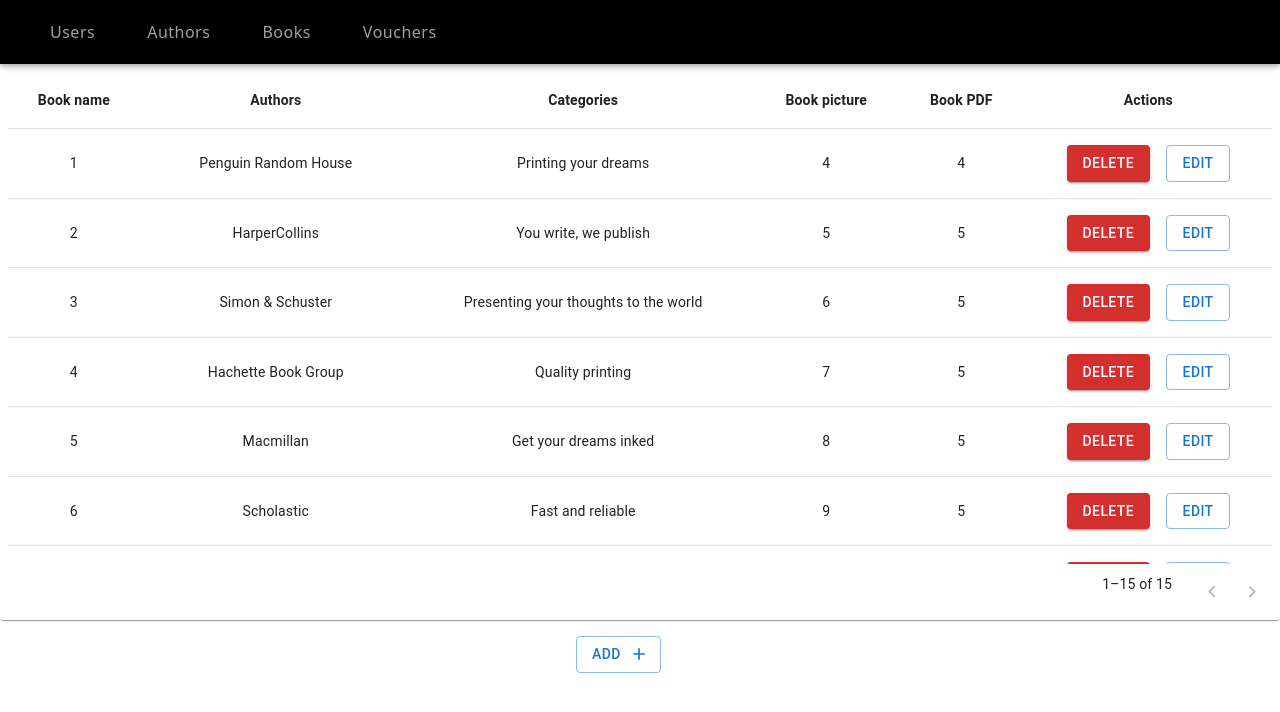
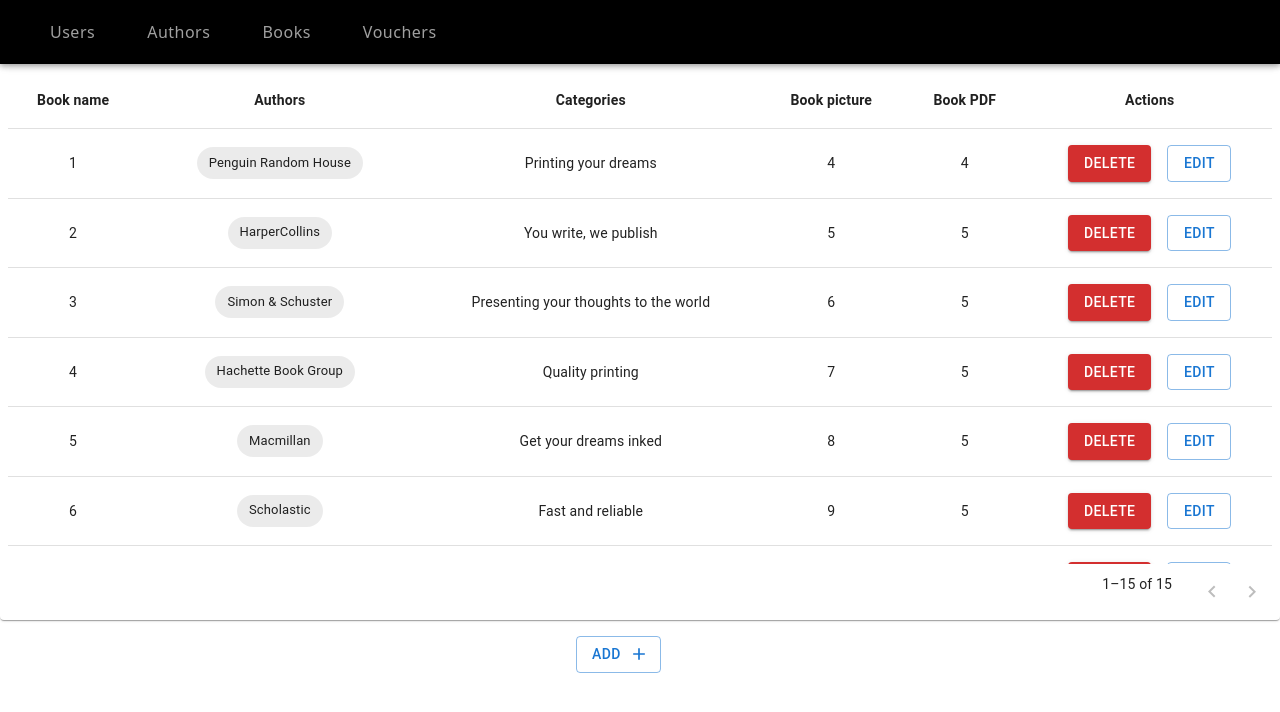
Before and after one commit to Uni-Libro/Admin-Panel, a React (Create React App) app: page /books in a window 1280 px wide. Shown: the top 712 px of the page. Built offline with nearby package versions, Linux system fonts and the light colour scheme.

Commit message:
chips added to books page

```diff
--- a/src/Books.js
+++ b/src/Books.js
@@ -8,7 +8,7 @@
 import TablePagination from '@mui/material/TablePagination';
 import TableRow from '@mui/material/TableRow';
 import './Table-design.css'
-import { Button, useMediaQuery } from '@mui/material';
+import { Button, Chip, useMediaQuery } from '@mui/material';
 import { FormDialog } from './hooks/BooksDialog';
 import ResponsiveAppBar from './NavBar';
 import AddIcon from '@mui/icons-material/Add';
@@ -126,6 +126,13 @@
                       <TableRow hover role="checkbox" tabIndex={-1} key={row.code}>
                         {columns.map((column) => {
                           const value = row[column.id];
+                          if (column.id === 'authors') {
+                            return (
+                              <TableCell key={column.id} align={column.align}>
+                                <Chip label={value} />
+                              </TableCell>
+                            )
+                          } else {
                             return (
                               <TableCell key={column.id} align={column.align}>
                                 {column.format && typeof value === 'number'
@@ -133,6 +140,7 @@
                                   : value}
                               </TableCell>
                             );
+                          }
                         })}
                         <TableCell align='center'>
                           <Button variant="contained" sx={{ marginRight: matches ? 1 : 0 }} color="error" onClick={(row) => {
```
Lines whose indentation alone changed are shown as unchanged.
